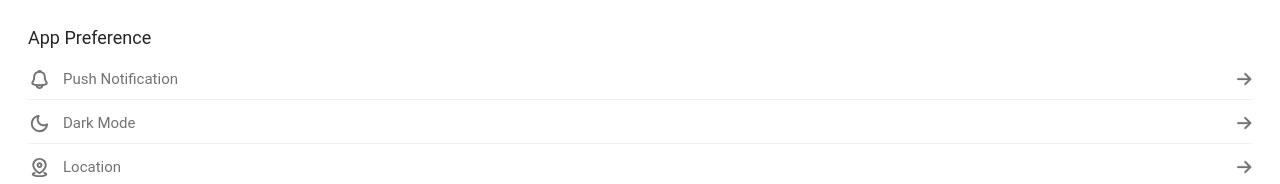
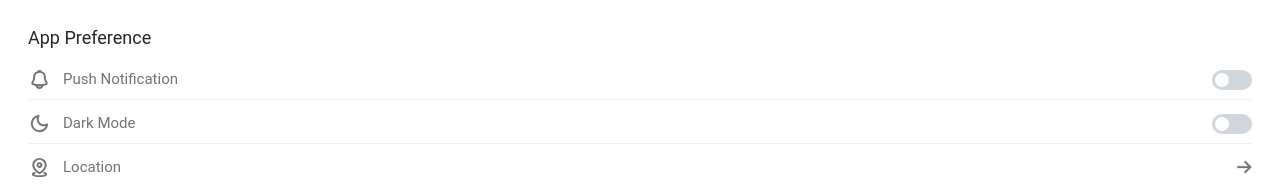
Before and after one commit to NilimaSardar/Skill_Sharing_Platform, a React (Vite) app in the folder Frontend/: page /dashboard/profile/profileSettings in a window 1280 px wide. Shown: the part 386-570 px from the top of the page. Built offline with nearby package versions, Linux system fonts and the light colour scheme; no server answers.

Commit message:
added toggle button in add preference section in profile setting

```diff
--- a/Frontend/src/pages/Dashboard/Profile/ProfileSetting.jsx
+++ b/Frontend/src/pages/Dashboard/Profile/ProfileSetting.jsx
@@ -73,7 +73,12 @@
                             <img src="../../profileSettings/notification.svg" alt="" className='w-[23px] h-[23px]'/>
                             <p className='text-[#737373] text-[15px]'>Push Notification</p>
                         </div>
-                        <img src="../../profileSettings/GoTo.svg" alt="" className='w-[15px] h-[15px]'/>
+
+                        {/* Toggle Switch */}
+                        <label className='relative inline-flex items-center cursor-pointer'>
+                            <input type='checkbox' className='sr-only peer' />
+                            <div className='w-10 h-5 bg-gray-300 peer-focus:outline-none rounded-full peer peer-checked:bg-blue-500 after:content-[""] after:absolute after:top-[2px] after:left-[2px] after:bg-white after:border-gray-300 after:border after:rounded-full after:h-4 after:w-4 after:transition-all peer-checked:after:translate-x-5'></div>
+                        </label>
                     </div>
 
                     <div className='flex justify-between items-center w-full border-b border-[rgba(217,217,217,0.4)] py-2'>
@@ -81,7 +86,12 @@
                             <img src="../../profileSettings/darkmode.svg" alt="" className='w-[23px] h-[23px]'/>
                             <p className='text-[#737373] text-[15px]'>Dark Mode</p>
                         </div>
-                        <img src="../../profileSettings/GoTo.svg" alt="" className='w-[15px] h-[15px]'/>
+
+                        {/* Toggle Switch */}
+                        <label className='relative inline-flex items-center cursor-pointer'>
+                            <input type='checkbox' className='sr-only peer' />
+                            <div className='w-10 h-5 bg-gray-300 peer-focus:outline-none rounded-full peer peer-checked:bg-blue-500 after:content-[""] after:absolute after:top-[2px] after:left-[2px] after:bg-white after:border-gray-300 after:border after:rounded-full after:h-4 after:w-4 after:transition-all peer-checked:after:translate-x-5'></div>
+                        </label>
                     </div>
 
                     <div className='flex justify-between items-center w-full py-2'>
```
